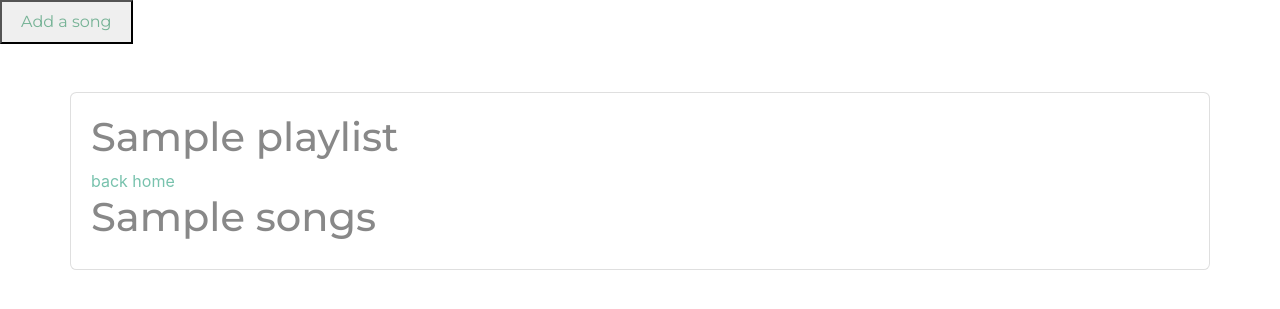
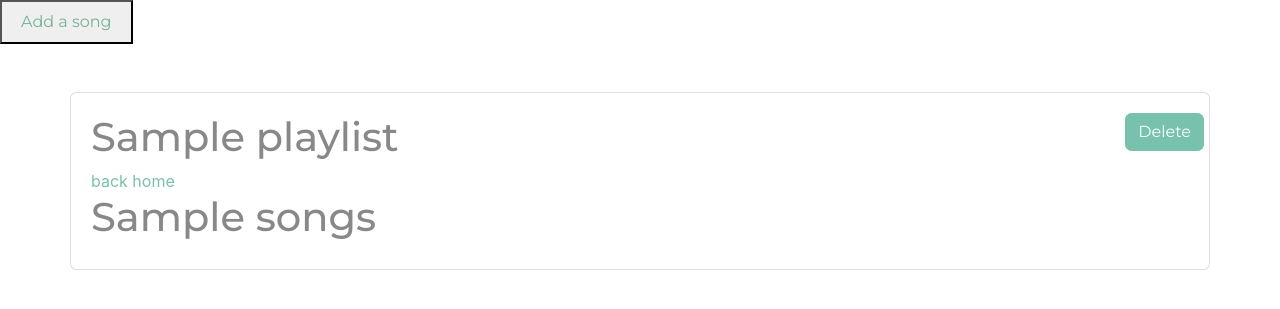
Before and after one commit to adgray09/playlist_maker, a Flask app: template templates/playlist_show.html in a window 1280 px wide. Shown: the part 72-381 px from the top of the page. Run offline with Flask 2, Linux system fonts and the light colour scheme; the template is opened without the code that fills it: most values are stand-ins (such as "Sample title", 1, 10 or a date in 2020); some libraries are stand-ins or nearby versions.

Commit message:
can delete playlists

```diff
--- a/app.py
+++ b/app.py
@@ -5,6 +5,7 @@ from bson import ObjectId
 client = MongoClient()
 db = client.playlist_maker
 playlists = db.playlists
+songs = db.songs
 
 app = Flask(__name__, static_url_path='')
 
@@ -17,6 +18,16 @@ def index():
 #new song submission page
 def new_song():
     return render_template('new_song.html')
+
+@app.route('/song', methods=['POST'])
+def submit_song():
+    added_song = {
+        'title': request.form.get('title'),
+        'artist': request.form.get('artist'),
+    }
+
+    song_id = songs.insert_one(added_song).inserted.id
+    return redirect(url_for('song_show', song_id=song_id))
 
 @app.route('/playlist/new')
 #playlist making page
@@ -39,5 +50,11 @@ def playlist_show(playlist_id):
     playlist = playlists.find_one({'_id': ObjectId(playlist_id)})
     return render_template('playlist_show.html', playlist=playlist)
 
+@app.route('/playlist/<playlist_id>/delete', methods=['POST'])
+#Delete post method
+def playlists_delete(playlist_id):
+    playlists.delete_one({'_id': ObjectId(playlist_id)})
+    return redirect(url_for('index'))
+
 if __name__ == '__main__':
     app.run(debug=True, host='0.0.0.0', port=os.environ.get('PORT', 5000))
--- a/templates/playlist_show.html
+++ b/templates/playlist_show.html
@@ -12,5 +12,7 @@
                     <a href='/'>back home</a>
                 <h1>{{ playlist.songs }}</h1>
             </div>
-
+            <form method='POST' action='/playlist/{{ playlist._id }}/delete'>
+                <button class='btn btn-primary' type='submit'>Delete</button>
+            </form><br>
 {% endblock %}
```
